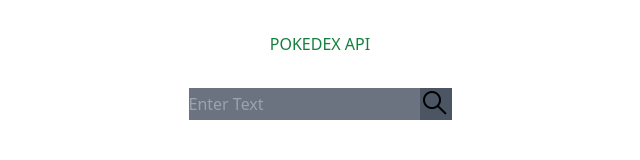
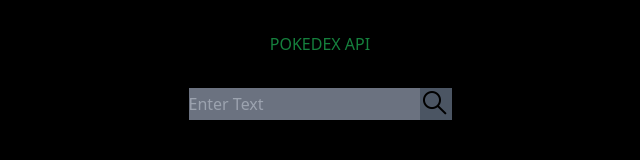
Before and after one commit to maryamawitsamson21-dot/PokedexAPI, a website built with Vite: page index.html in a window 1280 px wide. Shown: the whole page, without its empty margins (320-960 px from the left). Built offline with nearby package versions, Linux system fonts and the light colour scheme.

Commit message:
Update background color and layout of main div

```diff
--- a/index.html
+++ b/index.html
@@ -9,7 +9,7 @@
 
     </head>
     <body  class="text-green-700 ">
-        <div class="flex flex-col items-center  space-y-8 w-screen min-h-screen h-64 w-full bg-black-600 bg-cover bg-center">
+        <div class="flex flex-col items-center  space-y-8 min-h-screen w-full bg-black">
             <h1 class="mt-8 ">POKEDEX API </h1>
             <div class="flex bg-gray-600"><input id="input" class="bg-gray-500" type="text" placeholder="Enter Text">
             <img id="btn" class="w-8" src="img.png\search_9373594.png" alt="search img">  </div>
```
